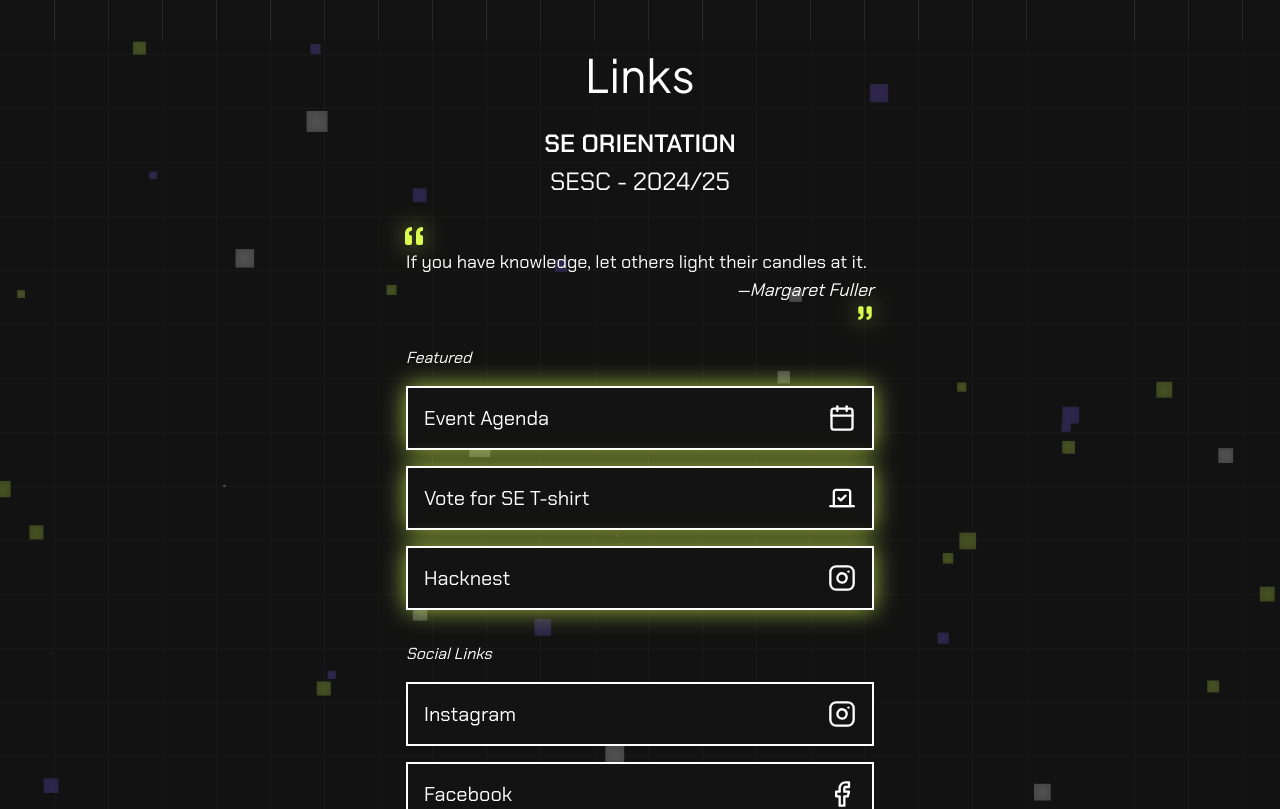
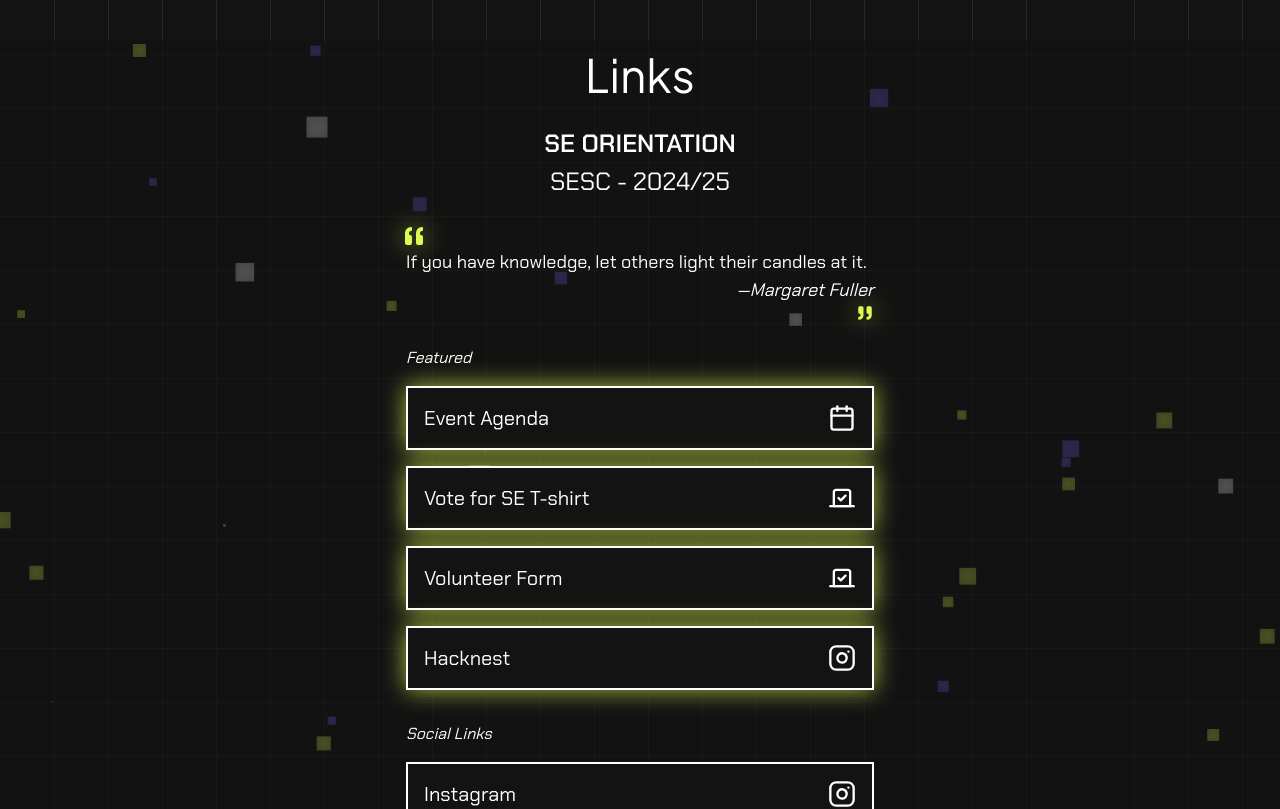
Before and after one commit to sliitsesc/links, a Next.js app: page / in a window 1280 px wide. Shown: the top 809 px of the page. Built offline with nearby package versions, Linux system fonts and the light colour scheme.

Commit message:
update volunteer link

```diff
--- a/src/app/page.tsx
+++ b/src/app/page.tsx
@@ -77,12 +77,12 @@ export default function LinksPage() {
             url={"https://forms.gle/TENUtBhDS1oDXDR76"}
             featured
           />
-          {/* <LinkCard
+          <LinkCard
             title="Volunteer Form"
             icon={<Vote size={28} />}
-            url={"https://forms.gle/HTT1hJAQ8WjoQyv9A"} //update this
+            url={"https://forms.gle/HcB6auyjjpRAmt428"} //update this
             featured
-          /> */}
+          />
           <LinkCard
             title="Hacknest"
             icon={<Instagram size={28} />}
```
